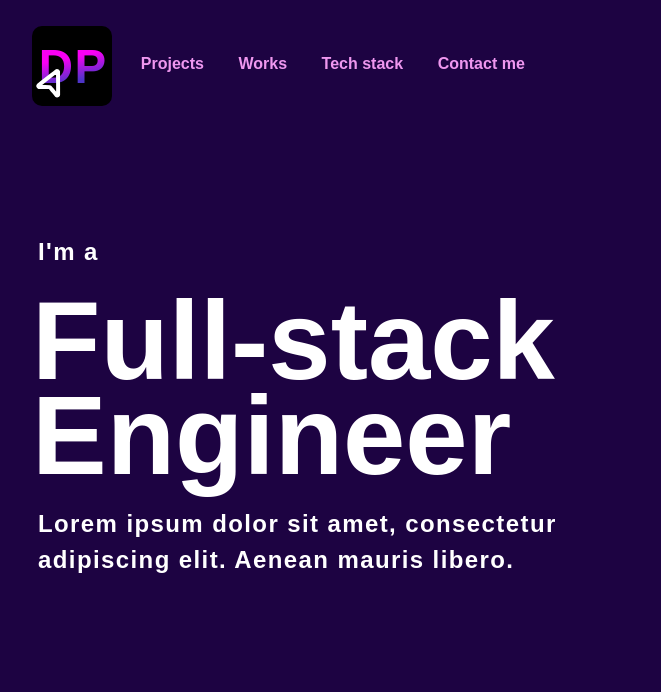
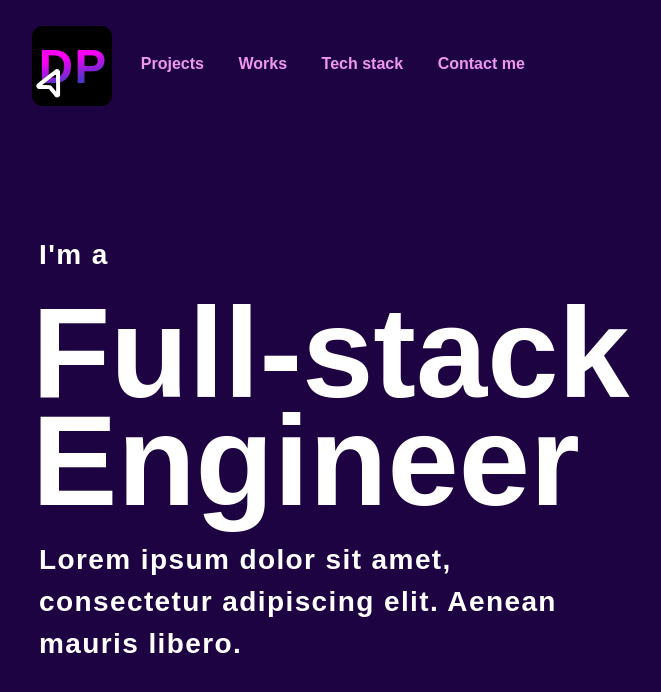
Before and after one commit to danskyvich/web-portfolio, a React (Vite) app in the folder my-vite-portfolio/: page / in a window 1280 px wide. Shown: the top 692 px of the page, without its empty margins (32-693 px from the left). Built offline with nearby package versions, Linux system fonts and the light colour scheme.

Commit message:
Quick fix

```diff
--- a/my-vite-portfolio/src/components/about-me/about-me.module.css
+++ b/my-vite-portfolio/src/components/about-me/about-me.module.css
@@ -44,17 +44,17 @@
             }
                 .about-me-text.title > #highlight {
                     display: inline-block;
-                    font-size: 4.5rem;
+                    font-size: 3em;
                     color: #ed0d8cff;
                 }
                 .about-me-text.subtitle {
                     padding: 5% 0 0% 0;
-                    font-size: 1em;
+                    font-size: 1.5em;
                     color: rgb(158, 158, 158);
                 }
-                .about-me-main-p > span {
+                .about-me-text > span {
                     display: inline-block;
                     cursor: pointer;
-                    font-size: 3rem;
+                    font-size: 1.75em;
                     color: #ed0d8cff;
                 }
--- a/my-vite-portfolio/src/components/banner/main-banner.module.css
+++ b/my-vite-portfolio/src/components/banner/main-banner.module.css
@@ -24,14 +24,14 @@
             font-weight: 600;
             letter-spacing: 1.4px;
             width: 50%;
-            font-size: 1.5em;
+            font-size: 1.75em;
             padding: 0 0.25em;
         }
         #important {
             flex: 1;
             display: inline-block;
             color: white;
-            font-size: 7em;
+            font-size: 8em;
             line-height: 0.85;
             font-weight: 700;
             padding: 2% 0;
--- a/my-vite-portfolio/src/components/tech-stack/tech-stack.module.css
+++ b/my-vite-portfolio/src/components/tech-stack/tech-stack.module.css
@@ -33,6 +33,6 @@
             list-style: none;
             margin-bottom: 25px;
             font-weight: 600;
-            font-size: 1.3em;
+            font-size: 1.2em;
             text-align: end;
         }
```
